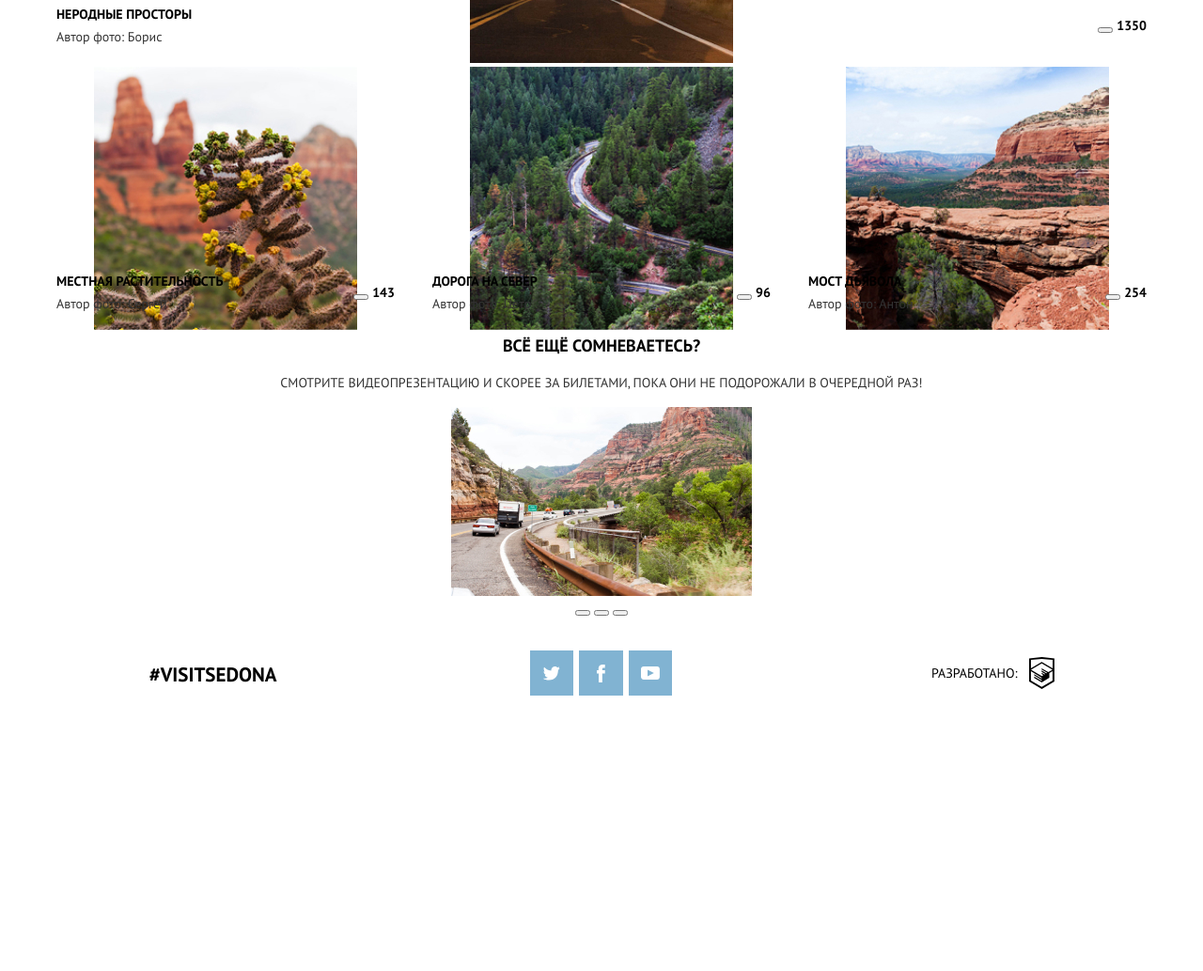
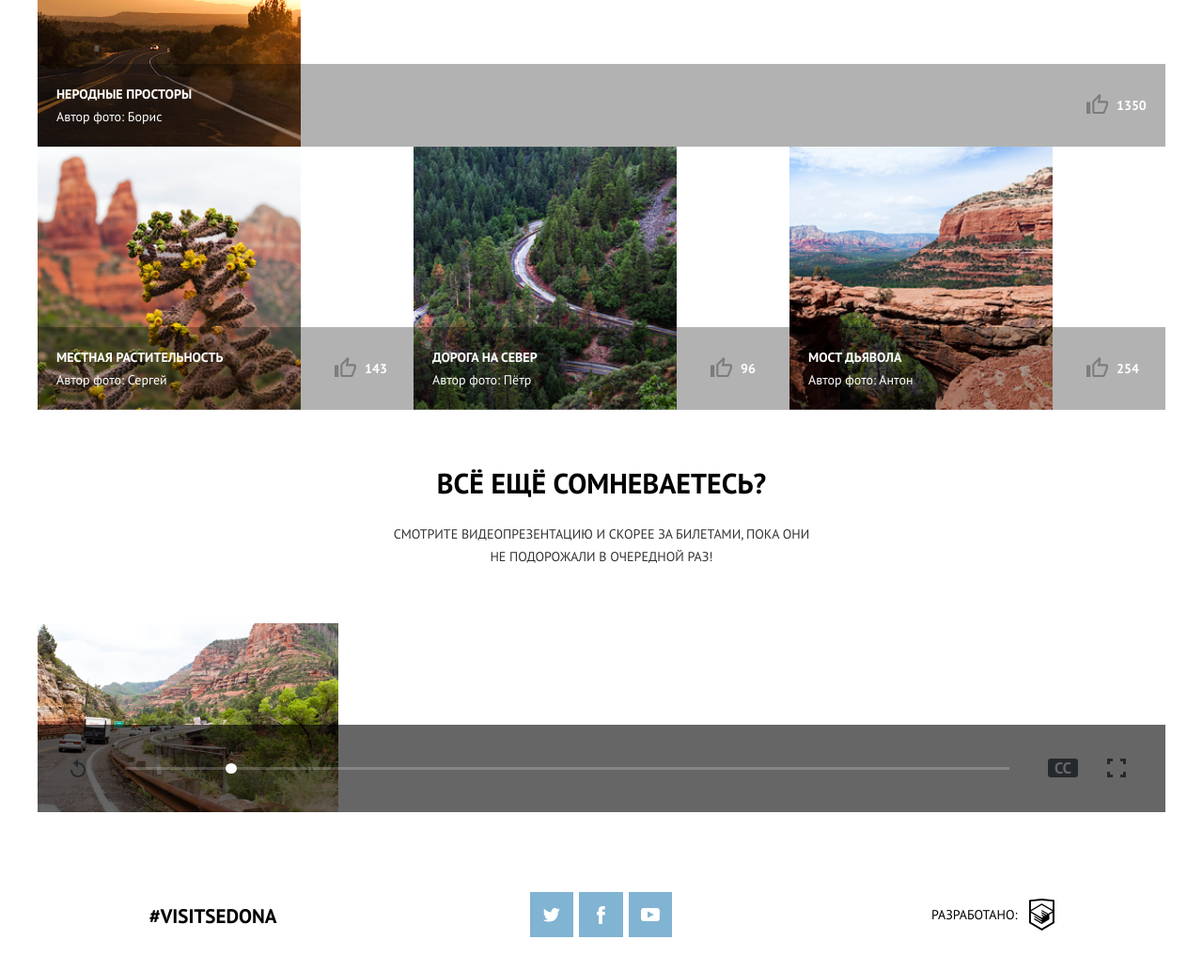
Before and after one commit to radamid/512667-sedona-24, a website: page source/photo.html in a window 1280 px wide. Shown: the part 770-1803 px from the top of the page at 94% size. Before the commit the page ends 1546 px from the top, so only its background shows below. Drawn offline with nearby package versions, Linux system fonts and the light colour scheme; files that its build step writes are made by us from their sources.

Commit message:
Стилизация страницы каталога

```diff
--- a/source/less/blocks/page-main.less
+++ b/source/less/blocks/page-main.less
@@ -26,12 +26,23 @@
 
 .page-main__text {
   margin: 0;
+  margin-bottom: 20px;
   padding: 0 20px;
   .slim-text();
   font-size: 14px;
   line-height: 24px;
   text-transform: uppercase;
   color: @sub-black;
+
+  @media (min-width: @tablet-width) {
+    margin-bottom: 40px;
+    padding: 0 165px;
+  }
+
+  @media (min-width: @desktop-width) {
+    margin-bottom: 65px;
+    padding: 0 380px;
+  }
 }
 
 .page-main__advantages {
@@ -59,15 +70,25 @@
 }
 
 .page-main__photo-gallery {
+  display: flex;
+  flex-wrap: wrap;
+  margin: 0;
+  margin-bottom: 32px;
   padding: 0 20px;
 
   @media (min-width: @tablet-width) {
+    margin-bottom: 58px;
     padding: 0 60px;
   }
 
   @media (min-width: @desktop-width) {
+    margin-bottom: 63px;
     padding: 0;
   }
+}
+
+.page-main__video-gallery {
+  margin-bottom: 49px;
 }
 
 .page-main__reviews-form {
--- a/source/less/blocks/photo-gallery.less
+++ b/source/less/blocks/photo-gallery.less
@@ -1,11 +1,23 @@
 .photo-gallery {
-  display: flex;
-  flex-wrap: wrap;
   background-color: inherit;
 }
 
 .photo-gallery__article {
   position: relative;
+
+  @media (max-width: @tablet-width - 1) {
+    margin-top: 22px;
+
+    &::before {
+      position: absolute;
+      content: "";
+      top: -21px;
+      left: -20px;
+      right: -20px;
+      height: 1px;
+      background-color: @gray-base--disabled;
+    }
+  }
 
   @media (min-width: @tablet-width) {
     width: 324px;
--- a/source/less/blocks/photo-info.less
+++ b/source/less/blocks/photo-info.less
@@ -11,9 +11,23 @@
   @media (min-width: @tablet-width) {
     flex-direction: row;
     align-items: center;
+    padding: 20px;
+    background-color: @sub-white;
 
-    padding: 20px;
+    &--background {
+      background-color: @sub-gray;
+    }
   }
+
+  @media (min-width: @desktop-width) {
+    background-color: fade(@black-base, 30%);
+  }
+}
+
+.photo-info__likes {
+  display: flex;
+  flex-wrap: wrap;
+  min-width: 64px;
 }
 
 .photo-info__title,
@@ -24,6 +38,10 @@
   line-height: 24px;
   text-transform: uppercase;
   color: @black-base;
+
+  @media (min-width: @desktop-width) {
+    color: @white-base;
+  }
 }
 
 .photo-info__author {
@@ -32,4 +50,22 @@
   font-size: 14px;
   line-height: 24px;
   color: @sub-black;
+
+  @media (min-width: @desktop-width) {
+    color: @white-base;
+  }
 }
+
+.photo-info__likes-button {
+  width: 23px;
+  height: 21px;
+  margin-right: 14px;
+  border: none;
+  background-color: inherit;
+  background-image: url("../img/like-icon.svg");
+  background-repeat: no-repeat;
+
+  @media (min-width: @tablet-width) {
+    margin-right: 9px;
+  }
+}
--- a/source/less/blocks/photo.less
+++ b/source/less/blocks/photo.less
@@ -1,5 +1,11 @@
 .photo {
   background-color: inherit;
+}
+
+.photo__link {
+  & img {
+    display: block;
+  }
 }
 
 .photo__info {
--- a/source/less/blocks/video-gallery.less
+++ b/source/less/blocks/video-gallery.less
@@ -4,13 +4,31 @@
   line-height: 26px;
   text-transform: uppercase;
   color: @black-base;
+
+  @media (min-width: @tablet-width) {
+    font-size: 30px;
+    line-height: 1;
+  }
 }
 
 .video-gallery__text {
+  margin: 0;
+  margin-top: 27px;
+  margin-bottom: 33px;
   padding: 0 25px;
   .slim-text();
   font-size: 14px;
   line-height: 24px;
   text-transform: uppercase;
   color: @sub-black;
+
+  @media (min-width: @tablet-width) {
+    margin-bottom: 54px;
+    padding: 0 155px;
+  }
+
+  @media (min-width: @desktop-width) {
+    margin-bottom: 59px;
+    padding: 0 370px;
+  }
 }
--- /dev/null
+++ b/source/less/blocks/video-panel.less
@@ -0,0 +1,81 @@
+.video-panel {
+  background-color: @sub-white;
+
+  @media (min-width: @tablet-width) {
+    background-color: inherit;
+  }
+}
+
+.video-panel__scale {
+  position: absolute;
+  top: -45px;
+  left: 0;
+  right: 0;
+  height: 45px;
+  background-color: fade(@black-base, 60%);
+
+  &::before {
+    position: absolute;
+    content: "";
+    top: 22px;
+    left: 22px;
+    right: 23px;
+    height: 3px;
+    background-color: fade(@white-base, 20%);
+  }
+
+  @media (min-width: @tablet-width) {
+    top: 0;
+    height: 93px;
+
+    &::before {
+      top: 45px;
+      left: 93px;
+      right: 166px;
+    }
+  }
+}
+
+.video-panel__button  {
+  height: 20px;
+  border: 0;
+  background-color: inherit;
+  background-repeat: no-repeat;
+  background-position: center center;
+
+  &--scale {
+    display: block;
+    width: 11px;
+    height: 11px;
+    margin-top: 18px;
+    margin-left: 50px;
+    border-radius: 50%;
+    box-sizing: border-box;
+    background-color: @white-base;
+    background-image: url("../img/volume-slider.svg");
+    cursor: pointer;
+
+    @media (min-width: @tablet-width) {
+      margin-top: 41px;
+      margin-left: 200px;
+    }
+  }
+
+  &--replay {
+    width: 16px;
+    background-image: url("../img/replay.svg");
+  }
+
+  &--subtitles {
+    width: 32px;
+    margin-left: auto;
+    margin-right: 31px;
+    background-image: url("../img/subtitles.svg");
+  }
+
+  &--fullscreen {
+    width: 20px;
+    background-image: url("../img/fullscreen.svg");
+  }
+
+}
--- /dev/null
+++ b/source/less/blocks/video.less
@@ -0,0 +1,32 @@
+.video {
+  position: relative;
+}
+
+.video__wrapper {
+  & img {
+    display: block;
+  }
+}
+
+.video__controls {
+  position: relative;
+  display: flex;
+  flex-wrap: wrap;
+  justify-content: space-between;
+  align-items: center;
+  margin: 0 20px;
+  padding: 23px 25px;
+
+  @media (min-width: @tablet-width) {
+    position: absolute;
+    left: 0;
+    right: 0;
+    bottom: 0;
+    margin: 0;
+    padding: 36px 41px 37px 35px;
+  }
+
+  @media (min-width: @tablet-width) {
+    padding-right: 42px;
+  }
+}
--- a/source/less/common/colors.less
+++ b/source/less/common/colors.less
@@ -5,7 +5,8 @@
 @brown-base: #766357;
 
 @sub-black: #333333;
-@sub-white: #F2F2F2;
+@sub-white: #f2f2f2;
+@sub-gray: #eaeaea;
 
 @black-shadow: #000101;
 @black-border: #010101;
--- a/source/less/style.less
+++ b/source/less/style.less
@@ -22,6 +22,8 @@
 @import "blocks/photo.less";
 @import "blocks/photo-info.less";
 @import "blocks/video-gallery.less";
+@import "blocks/video.less";
+@import "blocks/video-panel.less";
 @import "blocks/reviews-form.less";
 @import "blocks/info-data.less";
 @import "blocks/data-list.less";
--- a/source/photo.html
+++ b/source/photo.html
@@ -81,7 +81,7 @@
           <a class="photo__link" href="#">
             <img src="img/photo-3-mobile.jpg" width="280" height="280" alt="Фото автодороги-серпантин среди хвойного леса">
           </a>
-          <div class="photo__info photo-info">
+          <div class="photo__info photo-info photo-info--background">
             <div class="photo-info__wrapper">
               <h3 class="photo-info__title">Дорога на север</h3>
               <p class="photo-info__author">Автор фото:
@@ -125,14 +125,19 @@
           <div class="video__wrapper">
             <img src="img/video-mobile.jpg" width="320" height="201" alt="Кадр из презентации, отображающий автодорогу в Седону из Гранд-Каньона">
           </div>
-          <div class="video__controls video-buttons">
-            <button class="video-buttons__replay-button" type="button">
+          <div class="video__controls video-panel">
+            <div class="video-panel__scale">
+              <button class="video-panel__button video-panel__button--scale" type="button">
+                <span class="visually-hidden">Перемотать кадр? Кликни!</span>
+              </button>
+            </div>
+            <button class="video-panel__button video-panel__button--replay" type="button">
               <span class="visually-hidden">Повторить видеопоказ? Кликни!</span>
             </button>
-            <button class="video-buttons__subtitles-button" type="button">
+            <button class="video-panel__button video-panel__button--subtitles" type="button">
               <span class="visually-hidden">Включить/выключить субтитры? Кликни!</span>
             </button>
-            <button class="video-buttons__fullscreen-button" type="button">
+            <button class="video-panel__button video-panel__button--fullscreen" type="button">
               <span class="visually-hidden">Развернуть/свернуть на полный экран? Кликни!</span>
             </button>
           </div>
```
Also changed, not shown: source/img/volume-slider.svg (added).
